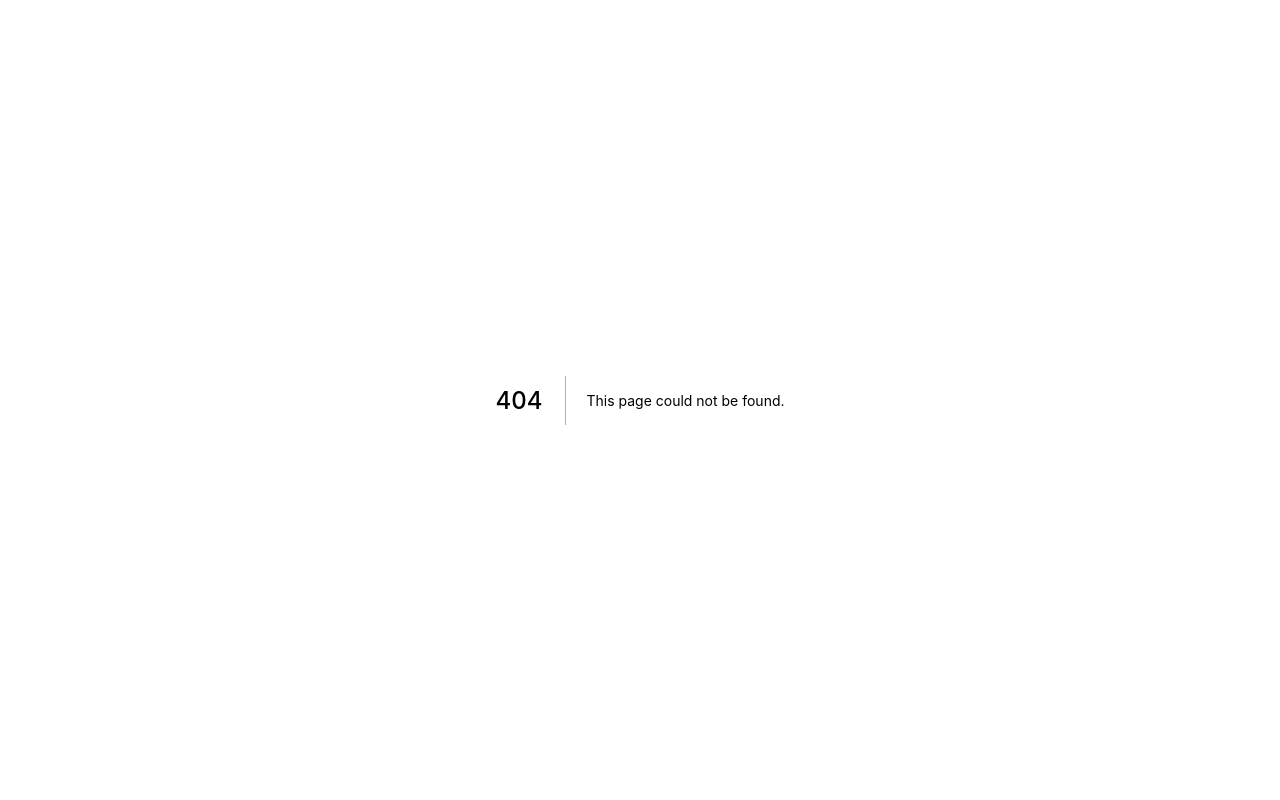
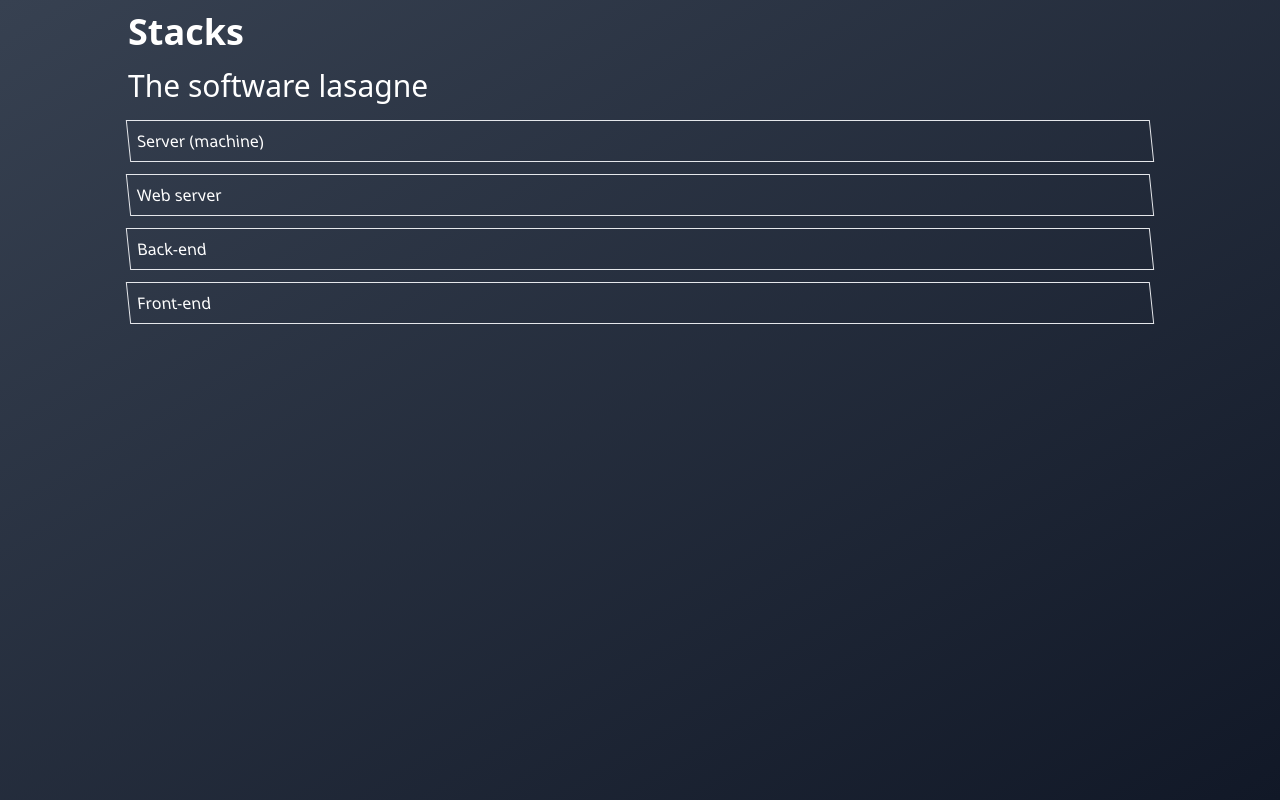
Before and after one commit to JacquesFernandes/portfolio-site-2, a Next.js app: page /stacks in a window 1280 px wide. Before the commit this address had no page. Built offline with nearby package versions, Linux system fonts and the light colour scheme.

Commit message:
Initial version of build page and start of /stack

```diff
--- /dev/null
+++ b/components/typography.tsx
@@ -0,0 +1,6 @@
+import {FC} from "react";
+
+export interface H2Props {
+	children: string;
+}
+export const H2: FC<H2Props> = (props) => <h2 className="text-3xl mb-1" >{props.children}</h2>;
--- a/pages/build.tsx
+++ b/pages/build.tsx
@@ -5,6 +5,8 @@ import { FontAwesomeIcon } from '@fortawesome/react-fontawesome';
 import {faGlobe, faServer, faMobile} from '@fortawesome/free-solid-svg-icons';
 
 import {PageLayout} from "../components/page-layout";
+import {H2} from "../components/typography";
+import Link from "next/link";
 
 interface OfferCardProps {
 	href: string;
@@ -22,7 +24,7 @@ const OfferCard: FC<PropsWithChildren<OfferCardProps>> = (props) => {
 const Build: NextPage = () => {
 	return(
 		<PageLayout title="Build" description="So, what you looking for?" >
-			<h2 className="text-3xl mb-1" >So, what are you looking for?</h2>
+			<H2>So, what are you looking for?</H2>
 
 			<ul className="w-full flex flex-row flex-wrap gap-4 justify-start" >
 				<OfferCard href="#server" >
@@ -57,11 +59,13 @@ const Build: NextPage = () => {
 					<li>The "back-end" of the site (optional in modern day)</li>
 					<li>The "front-end" of the site</li>
 				</ul>
-				<p></p>
+				<Link href="/stacks"><a className="underline underline-offset-2 hover:decoration-2" >Click on me for more detail on the parts of the stack</a></Link>
 			</section>
 
 			<section id="app" >
 				<h3 className="text-2xl mb-1">Build an app</h3>
+				<p>Looking to build a performant mobile app for Android <strong>and</strong> iOS?</p>
+				<p>Flutter is where it's at!</p>
 			</section>
 		</PageLayout>
 	);
--- /dev/null
+++ b/pages/stacks/index.tsx
@@ -0,0 +1,50 @@
+/* eslint-disable react/no-unescaped-entities */
+import {NextPage} from "next";
+import {PageLayout} from "../../components/page-layout";
+import {H2} from "../../components/typography";
+import {useId} from "react";
+
+type StackItemType = {
+	name: string;
+}
+const stackItems: StackItemType[] = [
+	{
+		name: "Server (machine)"
+	},
+	{
+		name: "Web server"
+	},
+	{
+		name: "Back-end"
+	},
+	{
+		name: "Front-end"
+	}
+];
+
+const Stacks: NextPage = (props) => {
+	const listId = useId();
+
+  return(
+		<PageLayout title={"Stacks"}>
+			<H2>The software lasagne</H2>
+
+			<ul id="overview" className="w-full space-y-3" >
+				{
+					stackItems.map((stackItem, index) => {
+						const evenOddTransform = "";
+						return(<>
+							<li
+								className={`p-2 transition-transform skew-x-6 hover:skew-x-12 border`}
+							>
+								{stackItem.name}
+							</li>
+						</>);
+					})
+				}
+			</ul>
+		</PageLayout>
+	);
+}
+
+export default Stacks;
```
